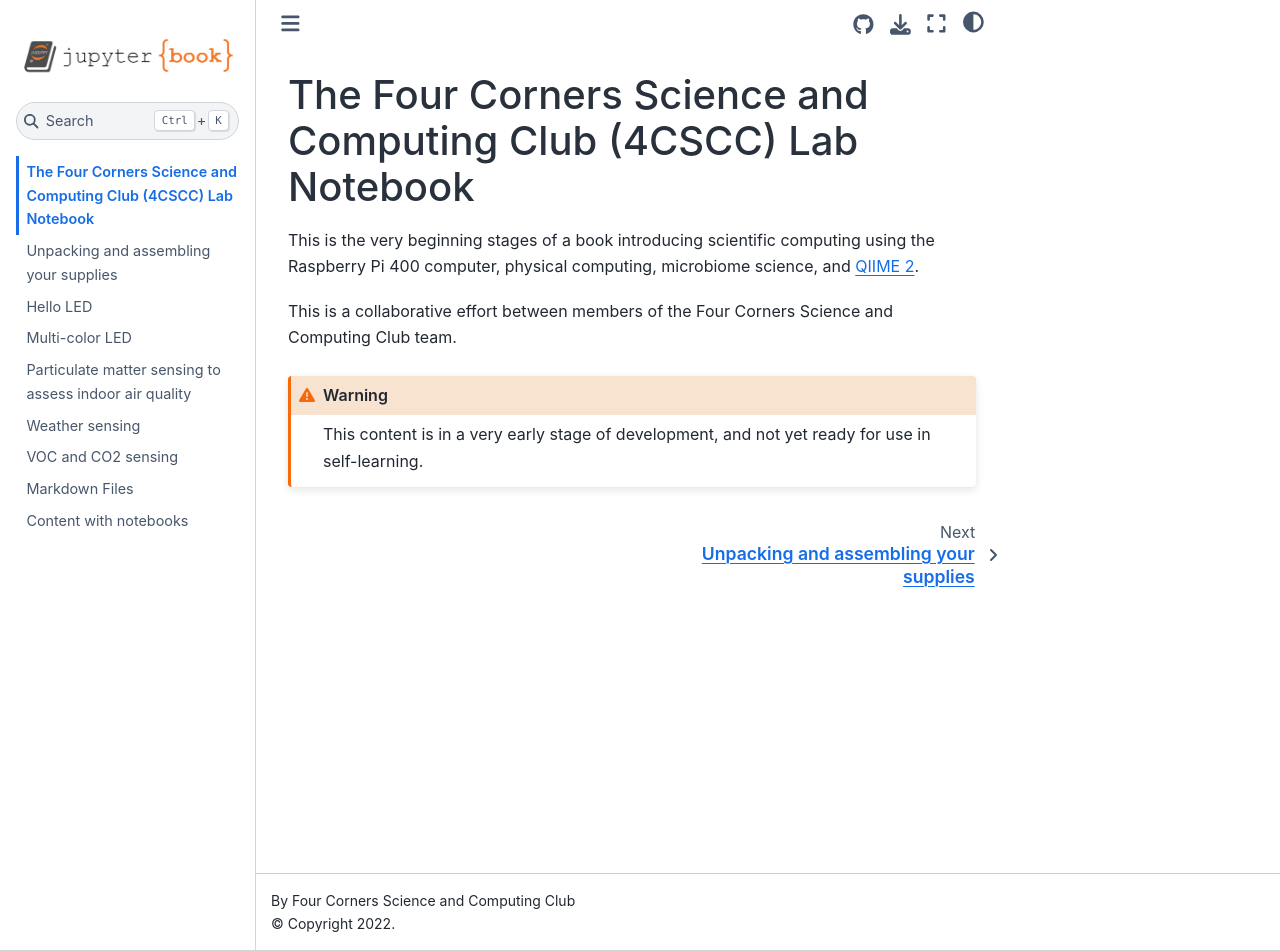
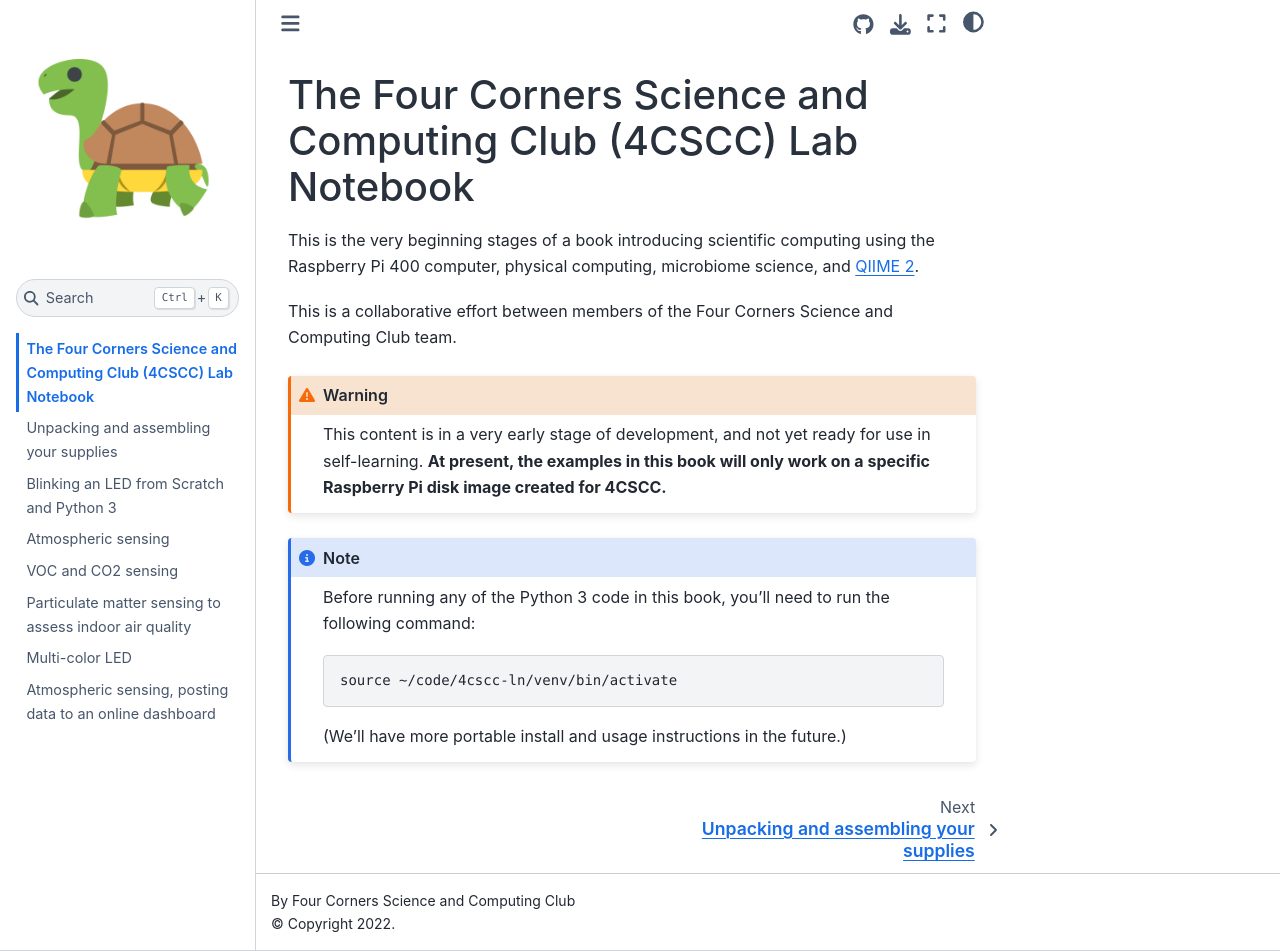
Before and after one commit to 4cscc/4cscc-lab-manual, a Jupyter Book: the page built from book/intro.md, in a window 1280 px wide and 951 px high. Built offline with Jupyter Book 1.0.4 settings and Sphinx 7.4.7 and the Sphinx Book theme 1.1.4, drawn with Linux system fonts in a browser that asks for light colours.

Commit message:
added simpler atmospheric sensing example and various other clean-ups

````diff
--- a/book/_toc.yml
+++ b/book/_toc.yml
@@ -6,9 +6,8 @@
 chapters:
 - file: lessons/kit-assembly-1/lesson.md
 - file: lessons/hello-led-1/lesson.md
+- file: lessons/atmospheric-sensing-1/lesson.md
+- file: lessons/voc-sensing-1/lesson.md
+- file: lessons/pm-sensing-1/lesson.md
 - file: lessons/multicolor-led-1/lesson.md
-- file: lessons/pm-sensing-1/lesson.md
-- file: lessons/weather-sensing-1/lesson.md
-- file: lessons/voc-sensing-1/lesson.md
-- file: markdown
-- file: notebooks
+- file: lessons/atmospheric-sensing-2/lesson.md
--- a/book/intro.md
+++ b/book/intro.md
@@ -9,5 +9,14 @@
 
 ```{warning}
 This content is in a very early stage of development, and not yet ready for use
-in self-learning.
+in self-learning. **At present, the examples in this book will only work on a specific
+Raspberry Pi disk image created for 4CSCC.**
 ```
+
+```{note}
+Before running any of the Python 3 code in this book, you'll need to run the following command:
+
+    source ~/code/4cscc-ln/venv/bin/activate
+
+(We'll have more portable install and usage instructions in the future.)
+```
--- a/book/lessons/weather-sensing-1/lesson.md
+++ b/book/lessons/atmospheric-sensing-2/lesson.md
@@ -1,4 +1,4 @@
-# Weather sensing
+# Atmospheric sensing, posting data to an online dashboard
 
 In this lesson we'll collect temperature, humidity, and air pressure data from
 a sensor and post it to an online dashboard.
--- a/book/lessons/hello-led-1/lesson.md
+++ b/book/lessons/hello-led-1/lesson.md
@@ -1,4 +1,4 @@
-# Hello LED
+# Blinking an LED from Scratch and Python 3
 
 In this lesson we'll complete our first physical computing experiments: we'll
 connect an LED to our Raspberry Pi, and make it blink.
````
Also changed, not shown: book/lessons/atmospheric-sensing-1/lesson.md (added, +61 -0 lines), book/markdown.md (deleted, +0 -125 lines), book/lessons/atmospheric-sensing-2/images/dashboard-1.jpg (renamed from book/lessons/weather-sensing-1/images/dashboard-1.jpg), book/logo.png, book/notebooks.ipynb (deleted), 3 other files.
